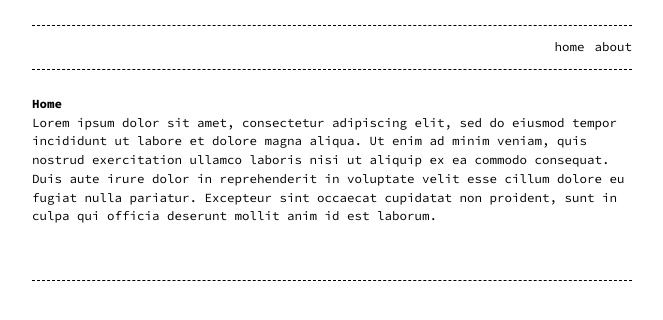
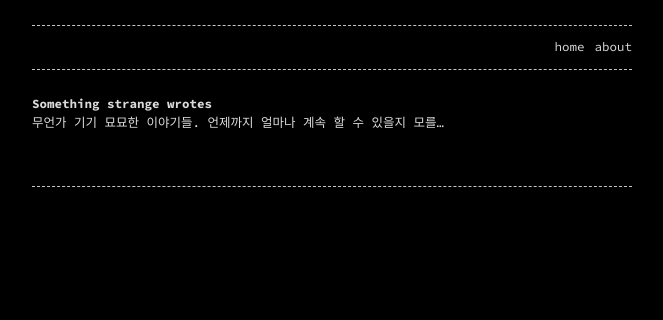
Before and after one commit to i0d/i0d.github.io, a Jekyll site: the page built from index.md, in a window 1280 px wide. Shown: the top 320 px of the page, without its empty margins (308-971 px from the left). Built offline with Jekyll 4.4.1, drawn with Linux system fonts in a browser that asks for light colours.

Commit message:
modify home

```diff
--- a/_config.yml
+++ b/_config.yml
@@ -8,7 +8,7 @@ header_pages:
 
 #footer: 'follow us on <a href="https://twitter.com/">twitter</a>'
 
-style: light # dark (default) or light
+style: dark #light # dark (default) or light
 #listen_for_clients_preferred_style: true # true or false (default)
 
 plugins:
--- a/index.md
+++ b/index.md
@@ -4,6 +4,6 @@ layout: home
 permalink: /
 ---
 
-# Home
+# Something strange wrotes
 
-Lorem ipsum dolor sit amet, consectetur adipiscing elit, sed do eiusmod tempor incididunt ut labore et dolore magna aliqua. Ut enim ad minim veniam, quis nostrud exercitation ullamco laboris nisi ut aliquip ex ea commodo consequat. Duis aute irure dolor in reprehenderit in voluptate velit esse cillum dolore eu fugiat nulla pariatur. Excepteur sint occaecat cupidatat non proident, sunt in culpa qui officia deserunt mollit anim id est laborum.
+무언가 기기 묘묘한 이야기들. 언제까지 얼마나 계속 할 수 있을지 모를...
```
Also changed, not shown: about.md (+2 -1 lines).
